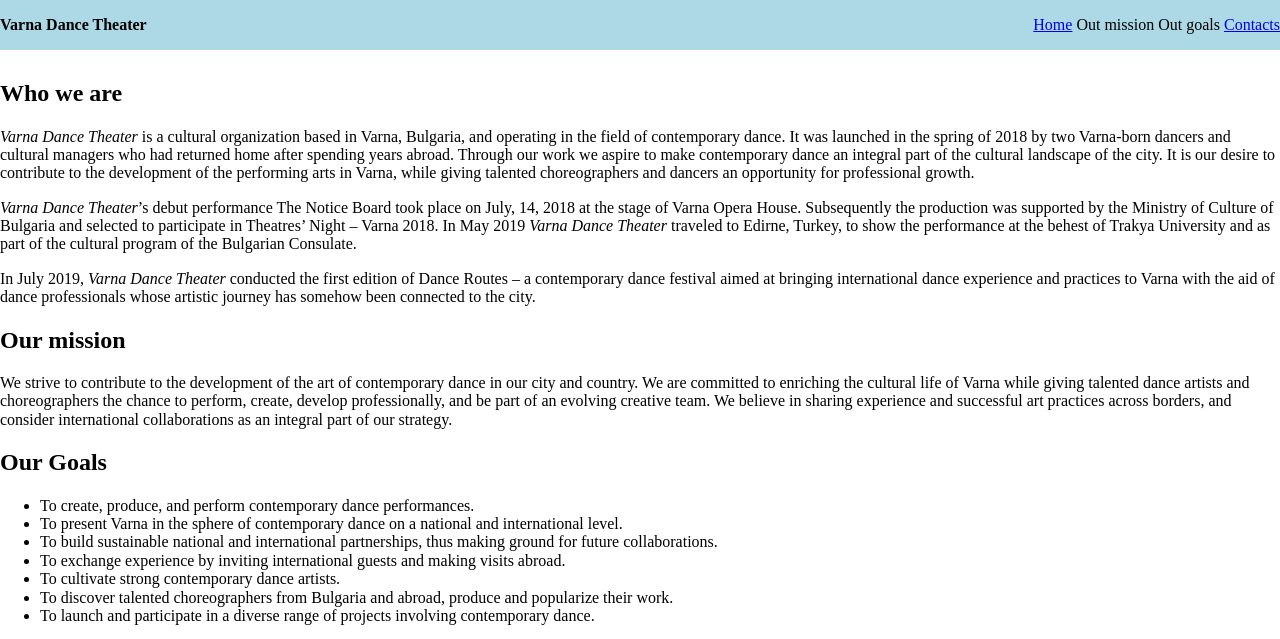
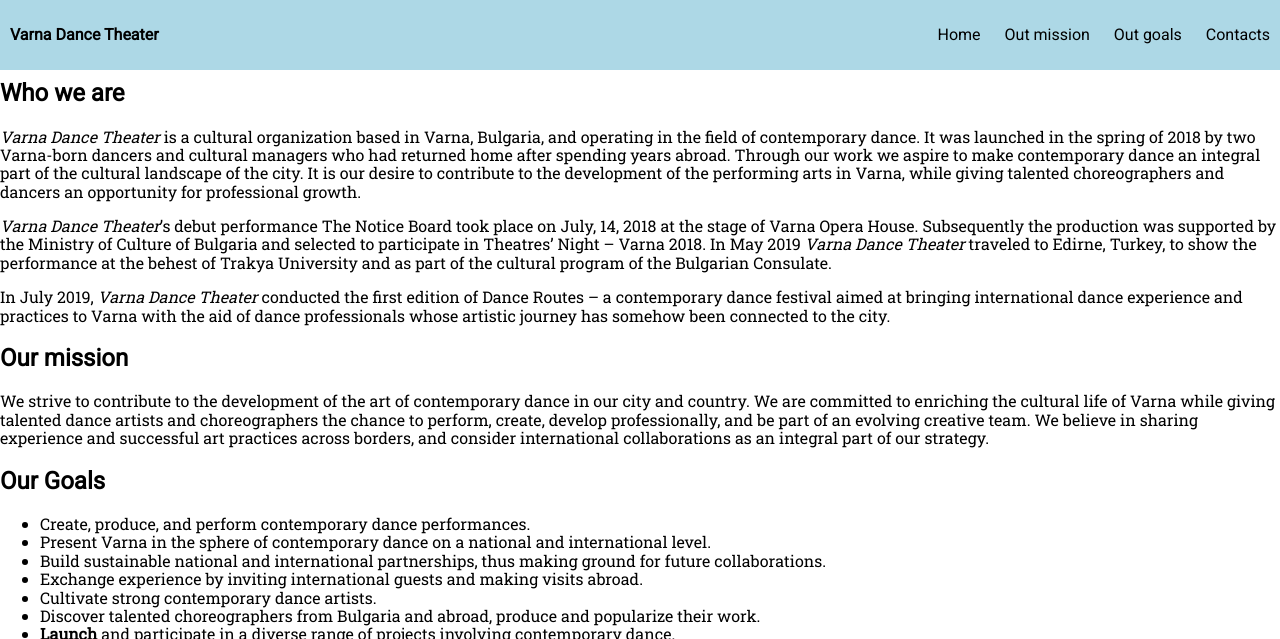
Before and after one commit to lalanon/VDTheater, a plain HTML site: page index.html in a window 1280 px wide. Shown: the top 639 px of the page. Drawn offline with Linux system fonts and the light colour scheme.

Commit message:
Text cleanup

```diff
--- a/css/style.css
+++ b/css/style.css
@@ -1,6 +1,7 @@
 body {
   width: 100%;
   margin: 0 auto;
+  font-family: 'Roboto Slab', serif;
 }
 
 h1 {
@@ -15,18 +16,36 @@ nav {
   overflow: hidden;
   position: fixed;
   z-index: 9999;
-  height: 50px;
   top: 0;
+  font-family: 'Roboto', sans-serif;
 }
 
+nav p {
+  padding: 10px;
+}
 nav ul {
   list-style-type: none;
 }
 
 nav ul li {
   display: inline-block;
+  padding: 10px;
+}
+nav ul li a {
+  text-decoration: none;
+}
+
+nav ul li a:hover {
+  background: darkblue;
+}
+main {
+  margin-top: 80px;
 }
 
 main {
-  margin-top: 80px;
+  font-family: 'Roboto Slab', serif;
 }
+
+h1, h2, h3 {
+  font-family: 'Roboto', sans-serif;
+}
--- a/index.html
+++ b/index.html
@@ -5,6 +5,7 @@
   <title>
     VARNA DANCE THEATER
   </title>
+  <link href="https://fonts.googleapis.com/css?family=Roboto|Roboto+Slab&display=swap" rel="stylesheet">
   <link rel="stylesheet" href="css/normalize.css">
   <link rel="stylesheet" href="css/style.css">
 </head>
@@ -14,10 +15,10 @@
     <nav>
       <p><strong>Varna Dance Theater</strong></p>
       <ul>
-        <li><a href="#top">Home</a></li>
+        <li>Home</li>
         <li>Out mission</li>
         <li>Out goals</li>
-        <li><a href="#footer">Contacts</a></li>
+        <li>Contacts</li>
       </ul>
     </nav>
   </header>
@@ -41,17 +42,17 @@
     <section>
       <h2>Our Goals</h2>
       <ul>
-        <li>To create, produce, and perform contemporary dance performances.</li>
-        <li>To present Varna in the sphere of contemporary dance on a national
+        <li>Create, produce, and perform contemporary dance performances.</li>
+        <li>Present Varna in the sphere of contemporary dance on a national
           and international level.</li>
-        <li>To build sustainable national and international partnerships, thus
+        <li>Build sustainable national and international partnerships, thus
           making ground for future collaborations.</li>
-        <li>To exchange experience by inviting international guests and making
+        <li>Exchange experience by inviting international guests and making
           visits abroad.</li>
-        <li>To cultivate strong contemporary dance artists.</li>
-        <li>To discover talented choreographers from Bulgaria and abroad, produce
+        <li>Cultivate strong contemporary dance artists.</li>
+        <li>Discover talented choreographers from Bulgaria and abroad, produce
           and popularize their work.</li>
-        <li>To launch and participate in a diverse range of projects involving
+        <li><strong>Launch</strong> and participate in a diverse range of projects involving
           contemporary dance.</li>
       </ul>
     </section>
```
